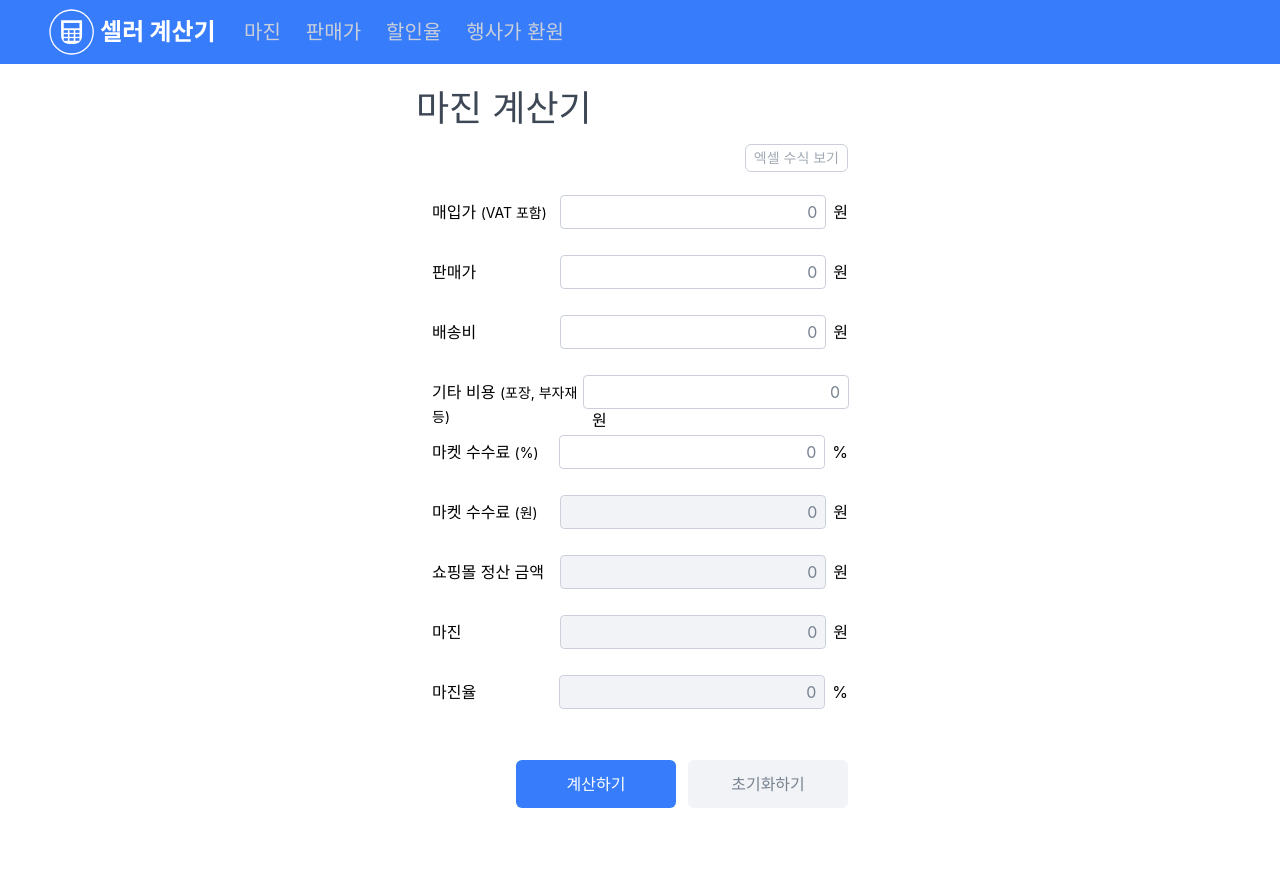
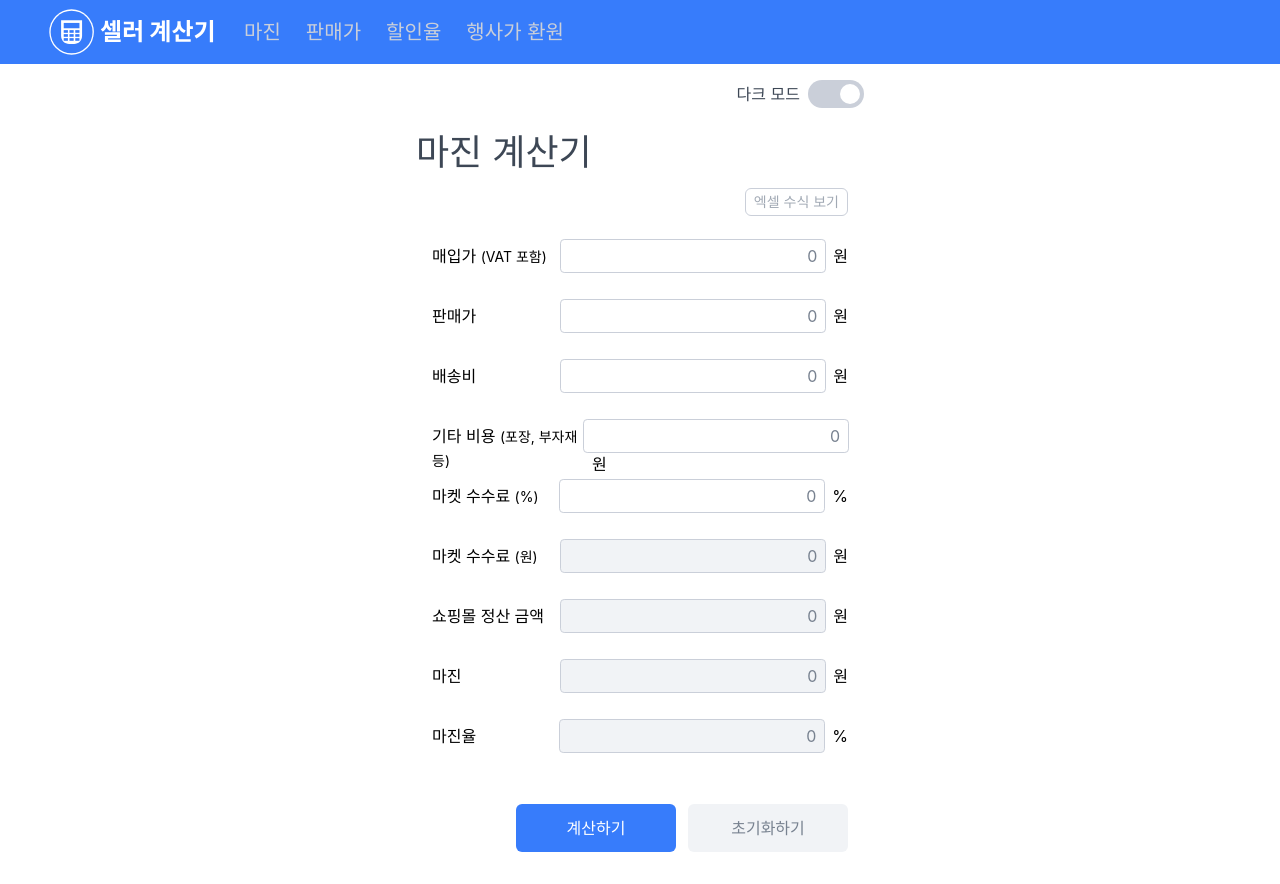
Before and after one commit to Ah-ae/seller-calculator, a Next.js app: page /margin in a window 1280 px wide. Before the commit the page ends 840 px from the top, so only its background shows below. Built offline with nearby package versions, Linux system fonts and the light colour scheme.

Commit message:
Toggle 컴포넌트 작성

```diff
--- a/components/template/PageTemplate.jsx
+++ b/components/template/PageTemplate.jsx
@@ -4,6 +4,7 @@ import ButtonGroup from "../ui/ButtonGroup";
 import Container from "../ui/Container";
 import InputList from "../ui/InputList";
 import OutputList from "../ui/OutputList";
+import ToggleBox from "../ui/ToggleBox";
 
 function PageTemplate({
   title,
@@ -16,6 +17,7 @@ function PageTemplate({
 }) {
   return (
     <Container>
+      <ToggleBox />
       <Seo title={title} />
       <form className="px-4 flex flex-col" onSubmit={onSubmit}>
         <SmallButton style="mb-4 self-end max-md:hidden" onClick={handleHidden}>
--- /dev/null
+++ b/components/ui/Toggle.jsx
@@ -0,0 +1,27 @@
+function Toggle({ handleToggle }) {
+  return (
+    <label
+      htmlFor="toggle"
+      className="flex items-center cursor-pointer select-none"
+    >
+      <div className="relative">
+        <input type="checkbox" id="toggle" className="sr-only" />
+        <div
+          className="h-7 w-14
+          bg-gray-200
+          dark:bg-gradient-to-r from-toggle-dark-left to-toggle-dark-right rounded-full transition duration-500"
+          onClick={handleToggle}
+        ></div>
+        <div
+          className="absolute h-5 w-5
+            left-8 top-1 flex items-center justify-center rounded-full
+            dark:-translate-x-7
+            bg-white dark:bg-dark-blue-200 transition duration-500"
+          onClick={handleToggle}
+        ></div>
+      </div>
+    </label>
+  );
+}
+
+export default Toggle;
--- /dev/null
+++ b/components/ui/ToggleBox.jsx
@@ -0,0 +1,22 @@
+import Toggle from "./Toggle";
+
+function ToggleBox() {
+  const toggleDarkMode = () => {
+    if (localStorage.getItem("theme") === "dark") {
+      localStorage.removeItem("theme");
+      document.documentElement.classList.remove("dark");
+    } else {
+      document.documentElement.classList.add("dark");
+      localStorage.setItem("theme", "dark");
+    }
+  };
+
+  return (
+    <div className="mt-4 flex justify-end items-center">
+      <span className="mr-2 text-gray-500">다크 모드</span>
+      <Toggle handleToggle={toggleDarkMode} />
+    </div>
+  );
+}
+
+export default ToggleBox;
```
